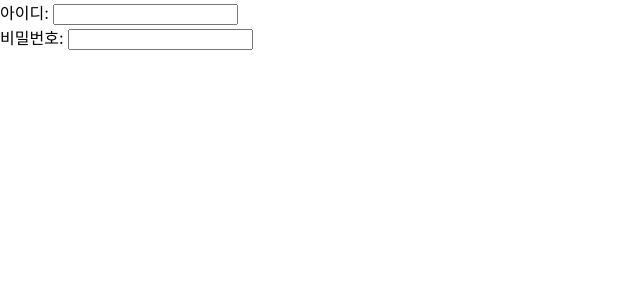
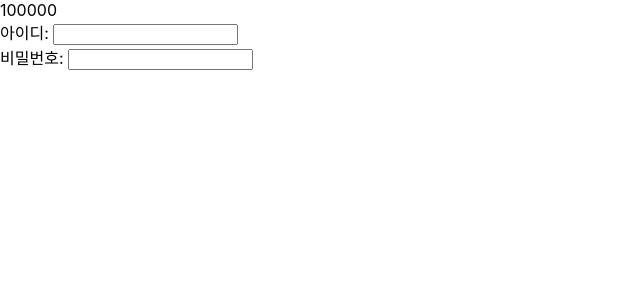
Before and after one commit to minkik715/react-start, a React (Create React App) app: page / in a window 1280 px wide. Shown: the top 300 px of the page, without its empty margins (0-640 px from the left). Built offline with nearby package versions, Linux system fonts and the light colour scheme.

Commit message:
feat: context

```diff
--- a/src/App.js
+++ b/src/App.js
@@ -1,4 +1,5 @@
 import React, {useEffect, useRef, useState} from 'react';
+import GrandFather from "./component/GrandFather";
 
 function App(props) {
 
@@ -16,6 +17,8 @@ function App(props) {
 
     return (
         <div>
+            <GrandFather></GrandFather>
+
             <div>아이디: <input type="text" ref={idRef} value={id} onChange={(event) => setId(event.target.value)}/></div>
             <div>비밀번호: <input type="password" ref={pwRef}/></div>
         </div>
--- /dev/null
+++ b/src/component/GrandFather.jsx
@@ -0,0 +1,19 @@
+import React from 'react';
+import {FamilyContext} from "../context/FamilyContext";
+import Mother from "./Mother";
+
+//손자에게 며느리를 거치지 않고 용돈을 줄거에요
+function GrandFather(props) {
+    const allowance = 100000;
+    const secret = true;
+    return (
+        <FamilyContext.Provider value={{
+            allowance,
+            secret
+        }}>
+            <Mother></Mother>
+        </FamilyContext.Provider>
+    );
+}
+
+export default GrandFather;
--- /dev/null
+++ b/src/component/Mother.jsx
@@ -0,0 +1,10 @@
+import React from 'react';
+import Son from "./Son";
+
+function Mother(props) {
+    return (
+        <Son></Son>
+    );
+}
+
+export default Mother;
--- /dev/null
+++ b/src/component/Son.jsx
@@ -0,0 +1,14 @@
+import React, {useContext} from 'react';
+import {FamilyContext} from "../context/FamilyContext";
+
+function Son() {
+    const data = useContext(FamilyContext);
+    return (
+            <div>
+                {data.allowance}
+            </div>
+
+    );
+}
+
+export default Son;
--- /dev/null
+++ b/src/context/FamilyContext.js
@@ -0,0 +1,3 @@
+import {createContext} from "react";
+
+export const FamilyContext = createContext(null);
```
